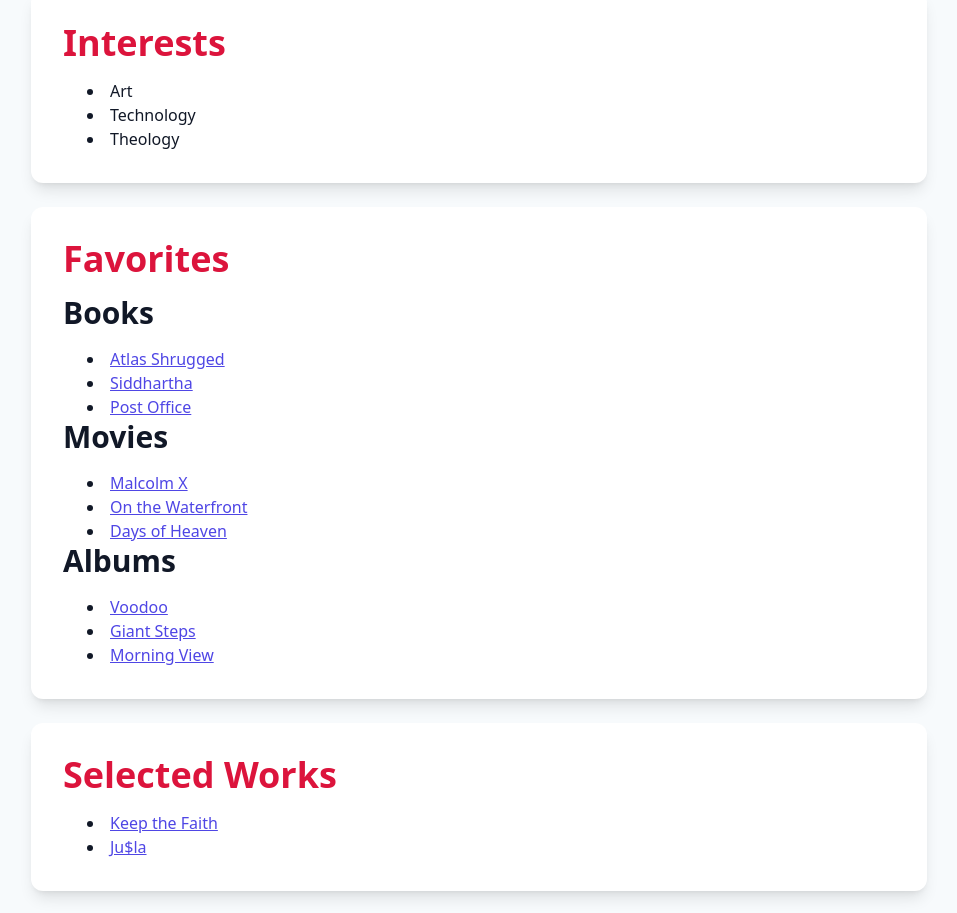
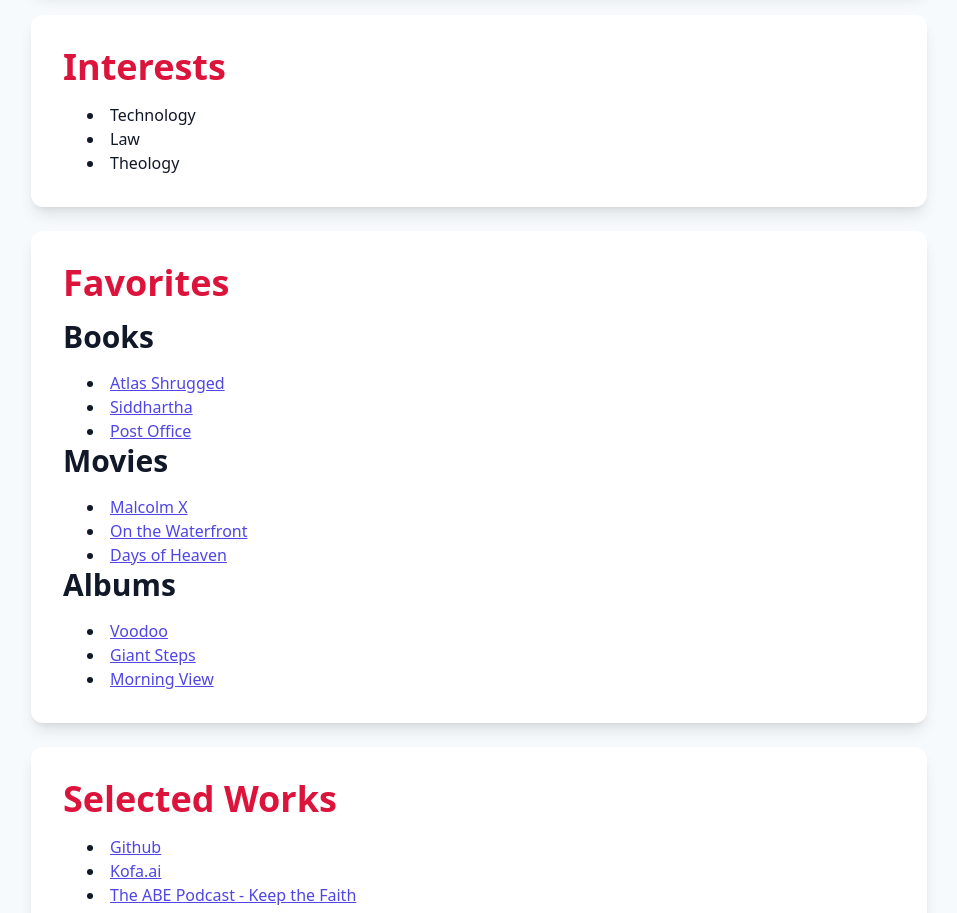
Before and after one commit to jusbuckingham/jusbuckingham, a Next.js app: page / in a window 1280 px wide. Shown: the part 820-1733 px from the top of the page, without its empty margins (161-1118 px from the left). Built offline with nearby package versions, Linux system fonts and the light colour scheme.

Commit message:
making some content changes

```diff
--- a/pages/index.tsx
+++ b/pages/index.tsx
@@ -14,7 +14,7 @@
       title: 'About',
       content: (
         <p>
-          I&apos;m Jus, a multidisciplinary artist, technologist, and entrepreneur passionate about innovation and creativity. Inspired by jazz legends like John Coltrane, I&apos;ve pursued diverse paths—acting, performing, and founding King Conundrum, a Chicago-based arts collective.
+          I&apos;m Jus, an artist, technologist, and entrepreneur passionate about innovation and creativity. Inspired by jazz legends like John Coltrane, I&apos;ve pursued diverse paths—acting, performing, and founding King Conundrum, a Chicago-based arts collective.  Currently I am a Software Engineer working on Kofa.ai a research startup focused on Woke AI solutions.
         </p>
       ),
     },
@@ -23,8 +23,8 @@
       title: 'Interests',
       content: (
         <ul className="list-disc list-inside ml-6">
-          <li>Art</li>
           <li>Technology</li>
+          <li>Law</li>
           <li>Theology</li>
         </ul>
       ),
@@ -88,22 +88,32 @@
         <ul className="list-disc list-inside ml-6">
           <li>
             <a
+              href="https://github.com/jusbuckingham"
+              target="_blank"
+              rel="noopener noreferrer"
+              className="text-indigo-600 underline hover:text-crimson"
+            >
+              Github
+            </a>
+          </li>
+          <li>
+            <a
+              href="https://kofa.ai/"
+              target="_blank"
+              rel="noopener noreferrer"
+              className="text-indigo-600 underline hover:text-crimson"
+            >
+              Kofa.ai
+            </a>
+          </li>
+          <li>
+            <a
               href="https://podcasts.apple.com/us/podcast/jus-buckingham-keep-the-faith/id1527013923?i=1000508511584"
               target="_blank"
               rel="noopener noreferrer"
               className="text-indigo-600 underline hover:text-crimson"
             >
-              Keep the Faith
-            </a>
-          </li>
-          <li>
-            <a
-              href="https://music.apple.com/us/playlist/jusla/pl.u-8aAVodjIoaMmWY"
-              target="_blank"
-              rel="noopener noreferrer"
-              className="text-indigo-600 underline hover:text-crimson"
-            >
-              Ju$la
+              The ABE Podcast - Keep the Faith
             </a>
           </li>
         </ul>
@@ -136,7 +146,7 @@
         <div className="flex justify-center items-center bg-gray-50 rounded-xl shadow-lg border-4 border-gray-200 p-2">
           <Image
             src="/images/jus-buckingham-malibu.png"
-            alt="Jus Buckingham with his dog in Malibu"
+            alt="Jus Buckingham with Keilani in Malibu"
             width={500}
             height={500}
             className="object-contain rounded-lg"
```
